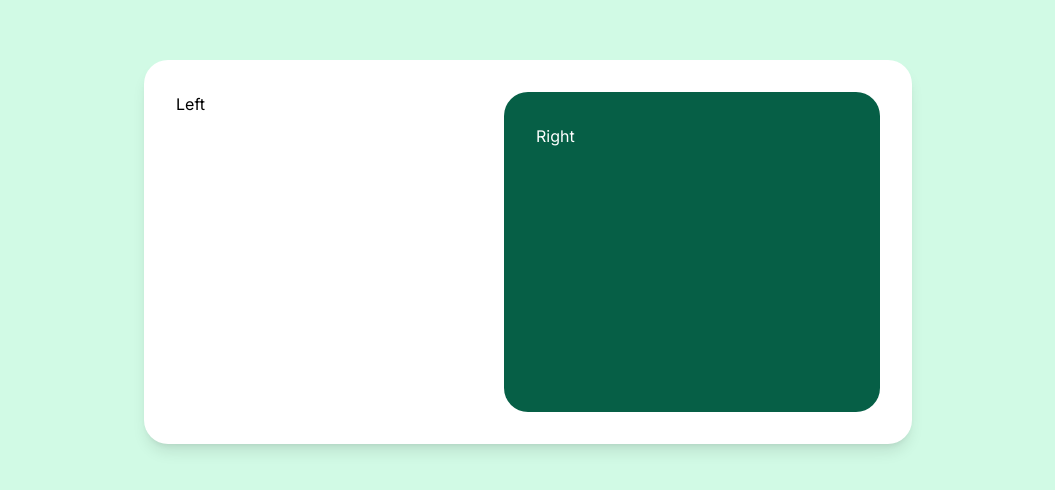
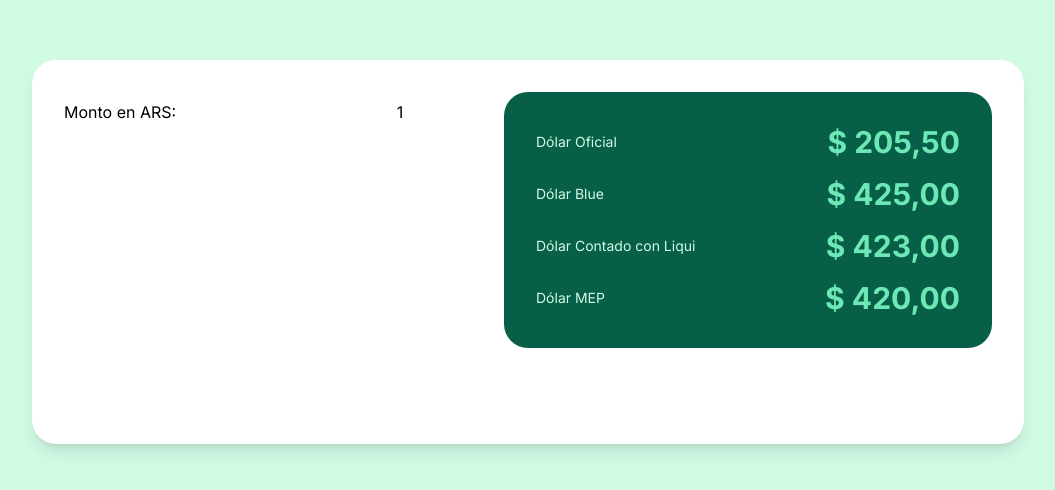
Before and after one commit to matedefalco/dollar-calculator, a Next.js app: page / in a window 1280 px wide. Shown: the part 148-638 px from the top of the page, without its empty margins (112-1167 px from the left). Built offline with nearby package versions, Linux system fonts and the light colour scheme.

Commit message:
Layout & page styles

```diff
--- a/src/app/layout.tsx
+++ b/src/app/layout.tsx
@@ -18,7 +18,7 @@ export default function RootLayout({
 		<html lang="en">
 			<body className={inter.className}>
 				<main className="bg-emerald-100 h-screen flex items-center justify-center">
-					<div className="max-w-screen-md h-full max-h-96 m-auto flex-1">
+					<div className="max-w-screen-lg h-full max-h-96 m-auto flex-1 px-4">
 						<div className="bg-white rounded-3xl h-full shadow-lg w-full p-8">
 							{children}
 						</div>
--- a/src/app/page.tsx
+++ b/src/app/page.tsx
@@ -1,14 +1,44 @@
-import Image from "next/image"
+import React from "react"
+import cotizaciones from "../cotizaciones.json"
+import Form from "./components/Form"
+
+// Definir el tipo para las cotizaciones
+type Cotizacion = {
+	compra: number
+	venta: number
+}
+
+// Crear un objeto de cotizaciones con el tipo definido
+const COTIZACIONES: Record<string, Cotizacion> = cotizaciones
 
 export default function Home() {
 	return (
-		<>
-			<main className="flex gap-4  h-full">
-				<section className="flex-1 text-black">Left</section>
-				<section className="bg-emerald-800 flex-1 rounded-3xl p-8 text-white">
-					Right
+		<div>
+			<main className="flex gap-4 h-full">
+				<section className="flex-1 text-black">
+					<Form />
+				</section>
+				<section className="bg-emerald-800 flex-1 rounded-3xl p-8 text-white overflow-y-auto">
+					<ul className="flex flex-col gap-4">
+						{Object.entries(COTIZACIONES).map(
+							([name, value]: [string, Cotizacion]) => (
+								<li
+									key={name}
+									className="flex items-center gap-4 justify-between"
+								>
+									<div className="text-sm text-emerald-100">{name}</div>
+									<div className="text-emerald-300 text-3xl font-bold">
+										{Number(value.venta).toLocaleString("es-AR", {
+											style: "currency",
+											currency: "ARS",
+										})}
+									</div>
+								</li>
+							)
+						)}
+					</ul>
 				</section>
 			</main>
-		</>
+		</div>
 	)
 }
```
